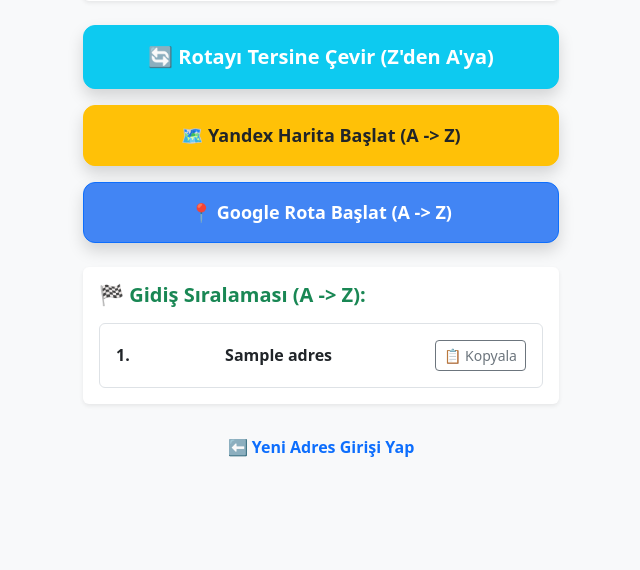
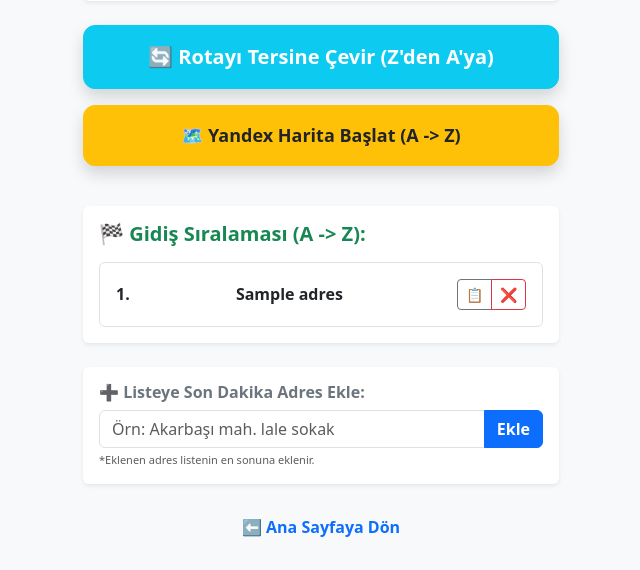
Before and after one commit to Furkan-Mert-tr/merter-hali-yikama, a Flask app: template templates/sonuc.html in a window 1280 px wide. Shown: the part 275-845 px from the top of the page, without its empty margins (319-959 px from the left). Before the commit the page ends 732 px from the top, so only its background shows below. Run offline with Flask 3, Linux system fonts and the light colour scheme; the template is opened without the code that fills it: most values are stand-ins (such as "Sample title", 1, 10 or a date in 2020).

Commit message:
Update sonuc.html

```diff
--- a/templates/sonuc.html
+++ b/templates/sonuc.html
@@ -5,6 +5,9 @@
     <meta name="viewport" content="width=device-width, initial-scale=1.0">
     <title>Rota Sonuç Raporu</title>
     <link href="https://cdn.jsdelivr.net/npm/bootstrap@5.3.0/dist/css/bootstrap.min.css" rel="stylesheet">
+    <style>
+        .list-group-item { transition: all 0.3s ease; }
+    </style>
 </head>
 <body class="bg-light" style="max-width: 500px; margin: 0 auto;">
 
@@ -14,8 +17,8 @@
             <div class="card-body">
                 <h4 class="fw-bold text-center mb-3 text-dark">📊 Rota Özet Raporu</h4>
                 <div class="row text-center g-2">
-                    <div class="col-4"><div class="p-2 bg-secondary text-white rounded"><small class="d-block" style="font-size: 10px;">GİRİLEN</small><span class="fs-4 fw-bold">{{ toplam_girilen }}</span></div></div>
-                    <div class="col-4"><div class="p-2 bg-success text-white rounded"><small class="d-block" style="font-size: 10px;">BULUNAN</small><span class="fs-4 fw-bold">{{ toplam_bulunan }}</span></div></div>
+                    <div class="col-4"><div class="p-2 bg-secondary text-white rounded"><small class="d-block" style="font-size: 10px;">GİRİLEN</small><span id="ozet-girilen" class="fs-4 fw-bold">{{ toplam_girilen }}</span></div></div>
+                    <div class="col-4"><div class="p-2 bg-success text-white rounded"><small class="d-block" style="font-size: 10px;">BULUNAN</small><span id="ozet-bulunan" class="fs-4 fw-bold">{{ toplam_bulunan }}</span></div></div>
                     <div class="col-4"><div class="p-2 bg-danger text-white rounded"><small class="d-block" style="font-size: 10px;">OLMAYAN</small><span class="fs-4 fw-bold">{{ toplam_bulunamayan }}</span></div></div>
                 </div>
             </div>
@@ -36,21 +39,21 @@
 
             <div id="duz-rota-bolumu">
                 <div class="mb-4">
-                    <a href="{{ yandex_link_duz }}" target="_blank" class="btn btn-warning btn-lg w-100 py-3 mb-3 fw-bold text-dark shadow" style="font-size: 18px; border-radius: 12px;">
+                    <button onclick="haritayiAc('duz')" class="btn btn-warning btn-lg w-100 py-3 mb-3 fw-bold text-dark shadow" style="font-size: 18px; border-radius: 12px;">
                         🗺️ Yandex Harita Başlat (A -> Z)
-                    </a>
-                    <a href="{{ google_link_duz }}" target="_blank" class="btn btn-primary btn-lg w-100 py-3 fw-bold shadow" style="font-size: 18px; border-radius: 12px; background-color: #4285F4;">
-                        📍 Google Rota Başlat (A -> Z)
-                    </a>
+                    </button>
                 </div>
                 <div class="card shadow-sm border-0 mb-4">
                     <div class="card-body">
                         <h5 class="card-title fw-bold text-success mb-3">🏁 Gidiş Sıralaması (A -> Z):</h5>
-                        <div class="list-group list-group-numbered">
+                        <div id="duz-liste" class="list-group list-group-numbered">
                             {% for nokta in rota %}
-                                <div class="list-group-item d-flex justify-content-between align-items-center fw-semibold py-3">
-                                    <span class="me-2">{{ nokta.adres }}</span>
-                                    <button class="btn btn-sm btn-outline-secondary" onclick="garantiKopyala('Eskişehir, {{ nokta.adres }}', this)">📋 Kopyala</button>
+                                <div class="list-group-item d-flex justify-content-between align-items-center fw-semibold py-3" data-lat="{{ nokta.lat }}" data-lon="{{ nokta.lon }}" data-adres="{{ nokta.adres }}">
+                                    <span class="me-2 adres-metni">{{ nokta.adres }}</span>
+                                    <div class="btn-group">
+                                        <button class="btn btn-sm btn-outline-secondary" onclick="garantiKopyala('Eskişehir, {{ nokta.adres }}', this)">📋</button>
+                                        <button class="btn btn-sm btn-outline-danger" onclick="adresiSil(this)">❌</button>
+                                    </div>
                                 </div>
                             {% endfor %}
                         </div>
@@ -60,25 +63,36 @@
 
             <div id="ters-rota-bolumu" style="display: none;">
                 <div class="mb-4">
-                    <a href="{{ yandex_link_ters }}" target="_blank" class="btn btn-warning btn-lg w-100 py-3 mb-3 fw-bold text-dark shadow" style="font-size: 18px; border-radius: 12px;">
+                    <button onclick="haritayiAc('ters')" class="btn btn-warning btn-lg w-100 py-3 mb-3 fw-bold text-dark shadow" style="font-size: 18px; border-radius: 12px;">
                         🗺️ Yandex Harita Başlat (Z -> A)
-                    </a>
-                    <a href="{{ google_link_ters }}" target="_blank" class="btn btn-primary btn-lg w-100 py-3 fw-bold shadow" style="font-size: 18px; border-radius: 12px; background-color: #4285F4;">
-                        📍 Google Rota Başlat (Z -> A)
                     </a>
                 </div>
                 <div class="card shadow-sm border-0 mb-4">
                     <div class="card-body">
                         <h5 class="card-title fw-bold text-danger mb-3">🏁 Gidiş Sıralaması (Z -> A):</h5>
-                        <div class="list-group list-group-numbered">
-                            {% for nokta in rota_ters %}
-                                <div class="list-group-item d-flex justify-content-between align-items-center fw-semibold py-3">
-                                    <span class="me-2">{{ nokta.adres }}</span>
-                                    <button class="btn btn-sm btn-outline-secondary" onclick="garantiKopyala('Eskişehir, {{ nokta.adres }}', this)">📋 Kopyala</button>
+                        <div id="ters-liste" class="list-group list-group-numbered">
+                            {% for nokta in rota_terse_mi_cevrildi_hafiz | default(rota_ters) %}
+                                <div class="list-group-item d-flex justify-content-between align-items-center fw-semibold py-3" data-lat="{{ nokta.lat }}" data-lon="{{ nokta.lon }}" data-adres="{{ nokta.adres }}">
+                                    <span class="me-2 adres-metni">{{ nokta.adres }}</span>
+                                    <div class="btn-group">
+                                        <button class="btn btn-sm btn-outline-secondary" onclick="garantiKopyala('Eskişehir, {{ nokta.adres }}', this)">📋</button>
+                                        <button class="btn btn-sm btn-outline-danger" onclick="adresiSil(this)">❌</button>
+                                    </div>
                                 </div>
                             {% endfor %}
                         </div>
                     </div>
+                </div>
+            </div>
+
+            <div class="card shadow-sm border-0 mb-4 bg-white">
+                <div class="card-body">
+                    <h6 class="fw-bold text-secondary mb-2">➕ Listeye Son Dakika Adres Ekle:</h6>
+                    <div class="input-group">
+                        <input type="text" id="yeni-adres-input" class="form-control" placeholder="Örn: Akarbaşı mah. lale sokak">
+                        <button class="btn btn-primary fw-bold" onclick="sonDakikaAdresEkle()">Ekle</button>
+                    </div>
+                    <small class="text-muted d-block mt-1" style="font-size: 11px;">*Eklenen adres listenin en sonuna eklenir.</small>
                 </div>
             </div>
 
@@ -88,18 +102,21 @@
             <div class="card shadow-sm border-0 border-start border-danger border-4 mb-4 bg-white mt-3">
                 <div class="card-body">
                     <h5 class="card-title fw-bold text-danger">⚠️ Haritada Bulunamayanlar (İlçe Dışı/Hatalı):</h5>
-                    <p class="text-muted small m-0 mb-2">Baba, bu adresler Odunpazarı veya Tepebaşı merkez sınırlarında çözülemedi:</p>
-                    <ul class="list-group list-group-flush">
+                    <p class="text-muted small m-0 mb-2">Baba, bu adresler merkezde çözülemedi. Düzeltmek için butona bas:</p>
+                    <div class="list-group list-group-flush">
                         {% for adres in bulunamayanlar %}
-                            <li class="list-group-item text-danger small border-0 py-1 px-0 fw-bold">❌ {{ adres }}</li>
+                            <div class="list-group-item d-flex justify-content-between align-items-center text-danger small border-0 py-2 px-0 fw-bold">
+                                <span>❌ {{ adres }}</span>
+                                <button class="btn btn-xs btn-danger btn-sm py-1" onclick="adresiDuzeltmeyeGonder('{{ adres }}')">✍️ Düzelterek Yeniden Ara</button>
+                            </div>
                         {% endfor %}
-                    </ul>
+                    </div>
                 </div>
             </div>
         {% endif %}
 
         <div class="text-center my-3">
-            <a href="/" class="btn btn-link text-decoration-none fw-bold">⬅️ Yeni Adres Girişi Yap</a>
+            <a href="/" id="yeni-giris-linki" class="btn btn-link text-decoration-none fw-bold">⬅️ Ana Sayfaya Dön</a>
         </div>
 
     </div>
@@ -117,32 +134,102 @@
         }
     }
 
-    // HTTP Protokolünde de %100 Çalışan Garanti Kopyala-Yapıştır Fonksiyonu (Eski Usul TextArea Yöntemi)
+    // ADRES SİLME FONKSİYONU
+    function adresiSil(buton) {
+        var satir = buton.closest('.list-group-item');
+        var adresMetni = satir.querySelector('.adres-metni').innerText;
+
+        // Hem düz hem ters listeden bu adresi bulup uçuruyoruz
+        var tumSatirlar = document.querySelectorAll('.list-group-item');
+        tumSatirlar.forEach(function(item) {
+            if(item.querySelector('.adres-metni').innerText === adresMetni) {
+                item.remove();
+            }
+        });
+
+        // Özet sayılarını canlı güncelle
+        var mevcutBulunan = parseInt(document.getElementById('ozet-bulunan').innerText);
+        if(mevcutBulunan > 0) {
+            document.getElementById('ozet-bulunan').innerText = mevcutBulunan - 1;
+        }
+    }
+
+    // SON DAKİKA ADRES EKLEME FONKSİYONU
+    function sonDakikaAdresEkle() {
+        var input = document.getElementById('yeni-adres-input');
+        var adres = input.value.strip ? input.value.strip() : input.value.trim();
+        if(!adres) return;
+
+        // Adresin koordinatını tarayıcıda bilmediğimiz için Yandex linkinde isim olarak kullanacağız
+        var yeniElemanDuz = `
+            <div class="list-group-item d-flex justify-content-between align-items-center fw-semibold py-3" data-lat="" data-lon="" data-adres="${adres}">
+                <span class="me-2 adres-metni">${adres}</span>
+                <div class="btn-group">
+                    <button class="btn btn-sm btn-outline-secondary" onclick="garantiKopyala('Eskişehir, ${adres}', this)">📋</button>
+                    <button class="btn btn-sm btn-outline-danger" onclick="adresiSil(this)">❌</button>
+                </div>
+            </div>`;
+
+        document.getElementById('duz-liste').insertAdjacentHTML('beforeend', yeniElemanDuz);
+        // Ters listenin en başına ekle (Çünkü düz listenin sonu, ters listenin başıdır)
+        document.getElementById('ters-liste').insertAdjacentHTML('afterbegin', yeniElemanDuz);
+
+        // Özet sayılarını arttır
+        document.getElementById('ozet-bulunan').innerText = parseInt(document.getElementById('ozet-bulunan').innerText) + 1;
+        document.getElementById('ozet-girilen').innerText = parseInt(document.getElementById('ozet-girilen').innerText) + 1;
+
+        input.value = ''; // Kutuyu temizle
+    }
+
+    // DİNAMİK HARİTA LİNKİ OLUŞTURUCU VE AÇICI
+    function haritayiAc(mod) {
+        var listeId = mod === 'duz' ? 'duz-liste' : 'ters-liste';
+        var satirlar = document.getElementById(listeId).querySelectorAll('.list-group-item');
+
+        if(satirlar.length < 2) {
+            alert("Harita açmak için en least 2 adres kalmalı baba!");
+            return;
+        }
+
+        var rtextParcalari = [];
+        satirlar.forEach(function(satir) {
+            var lat = satir.getAttribute('data-lat');
+            var lon = satir.getAttribute('data-lon');
+            var adres = satir.getAttribute('data-adres');
+
+            if(lat && lon) {
+                rtextParcalari.push(lat + "," + lon);
+            } else {
+                // Sonradan eklenen adreste koordinat yoksa ismen ekliyoruz Yandex çözüyor
+                rtextParcalari.push("Eskişehir " + adres);
+            }
+        });
+
+        var yandexUrl = "https://yandex.com/maps/?rtext=" + rtextParcalari.join("~") + "&rtt=auto";
+        window.open(yandexUrl, '_blank');
+    }
+
+    // BULUNAMAYAN ADRESİ ANA SAYFAYA DÜZELTMEYE GÖNDERME SİHRİ
+    function adresiDuzeltmeyeGonder(hataliAdres) {
+        // Tarayıcı hafızasını (SessionStorage) kullanarak hatayı ana sayfaya paslıyoruz
+        sessionStorage.setItem('duzeltilecek_adres', hataliAdres);
+        document.getElementById('yeni-grid-linki')?.click();
+        window.location.href = "/";
+    }
+
     function garantiKopyala(metin, element) {
-        // Geçici bir textarea oluşturup sayfaya ekliyoruz
         var geciciKutu = document.createElement("textarea");
         geciciKutu.value = metin;
-        // Ekranı kaydırmasın diye sabitleyelim
         geciciKutu.style.position = "fixed";
         document.body.appendChild(geciciKutu);
+        geciciKutu.select();
+        geciciKutu.setSelectionRange(0, 99999);
+        document.execCommand("copy");
+        document.body.removeChild(geciciKutu);
 
-        // İçindeki metni seçtirip kopyalama komutu veriyoruz
-        geciciKutu.select();
-        geciciKutu.setSelectionRange(0, 99999); // Mobil cihazlar için garanti
-
-        document.execCommand("copy"); // Güvenlik duvarını aşan eski efsane komut
-        document.body.removeChild(geciciKutu); // Kutuyu yok ediyoruz
-
-        // Buton animasyonu
         var eskiYazi = element.innerText;
-        element.innerText = "✅ Alındı";
-        element.classList.remove("btn-outline-secondary");
-        element.classList.add("btn-success");
-        setTimeout(function() {
-            element.innerText = eskiYazi;
-            element.classList.remove("btn-success");
-            element.classList.add("btn-outline-secondary");
-        }, 1500);
+        element.innerText = "✅";
+        setTimeout(function() { element.innerText = eskiYazi; }, 1500);
     }
     </script>
 </body>
```
